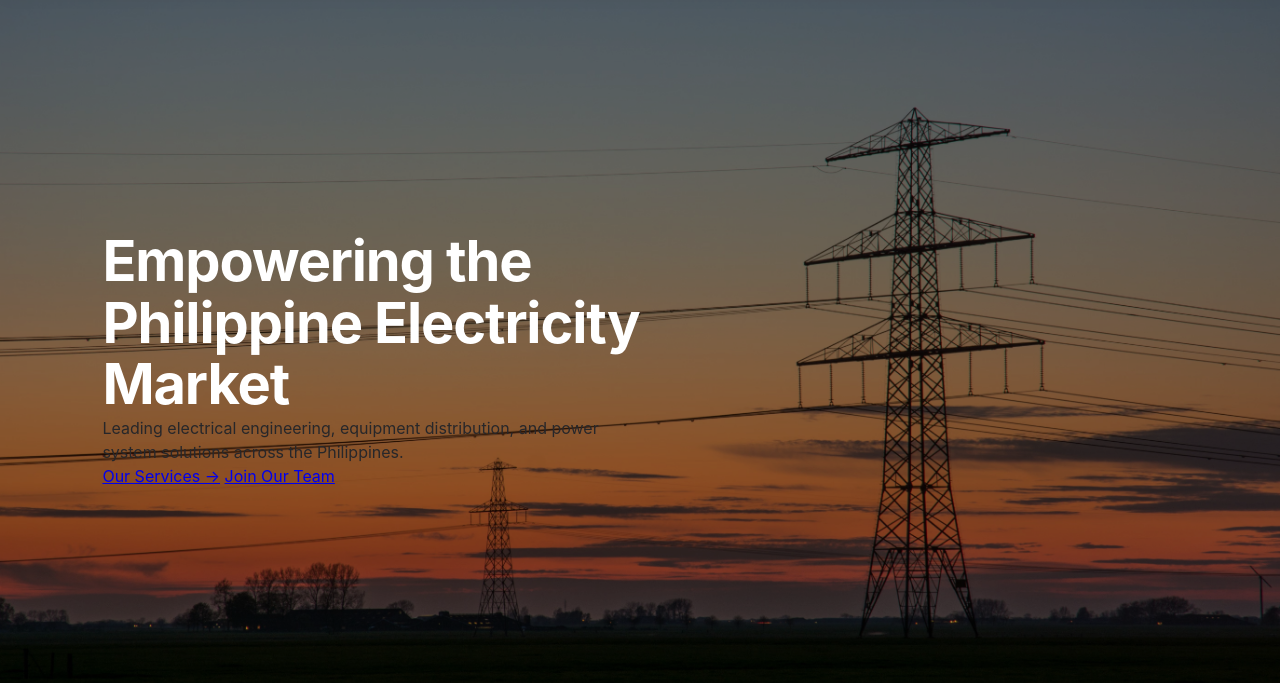
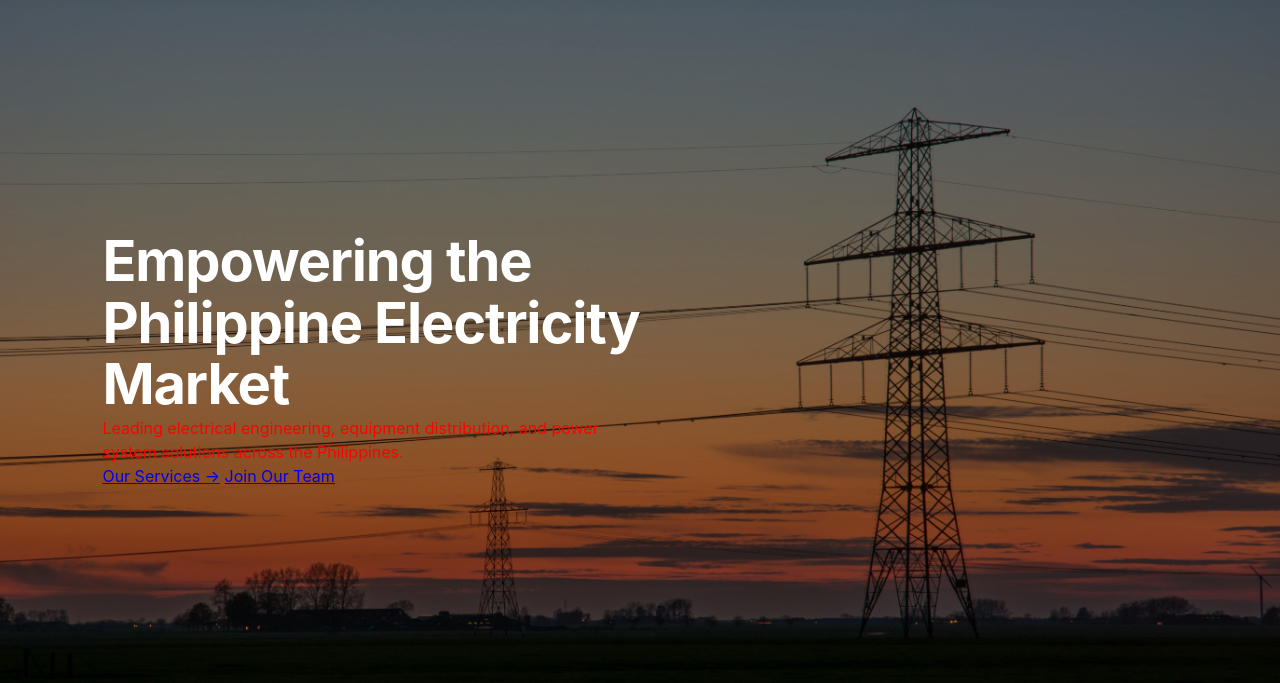
Before and after one commit to khlaphony/cssweng_georgetown, a plain HTML site: page index.html in a window 1280 px wide. Shown: the part 83-766 px from the top of the page. Drawn offline with Linux system fonts and the light colour scheme.

Commit message:
very minor font color change

```diff
--- a/index.html
+++ b/index.html
@@ -31,7 +31,7 @@
     <div class="hero-overlay hero-home">
       <div class="hero-content hero-content-center">
         <h1>Empowering the Philippine Electricity Market</h1>
-        <p class="hero-subtitle">
+        <p class="hero-subtitle" style="color: red;">
           Leading electrical engineering, equipment distribution, and power system solutions across the Philippines.
         </p>
         <div class="hero-cta-group">
```
